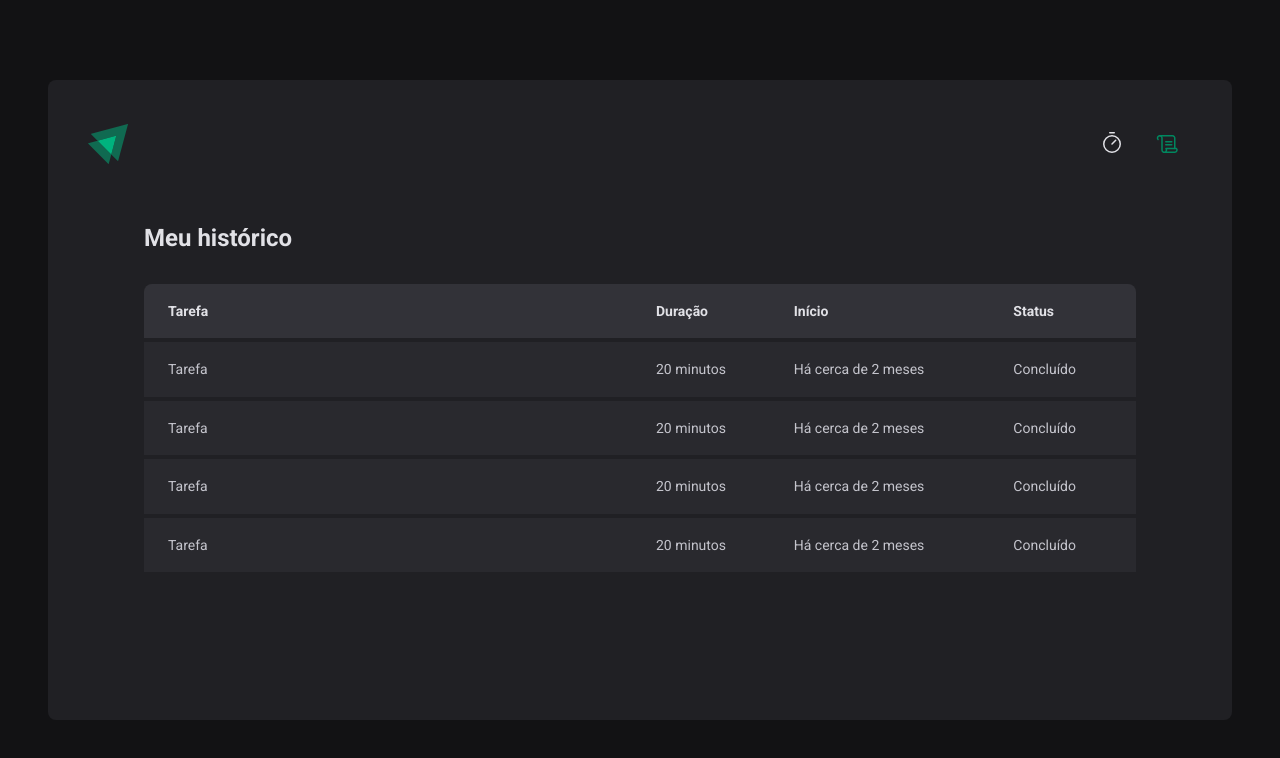
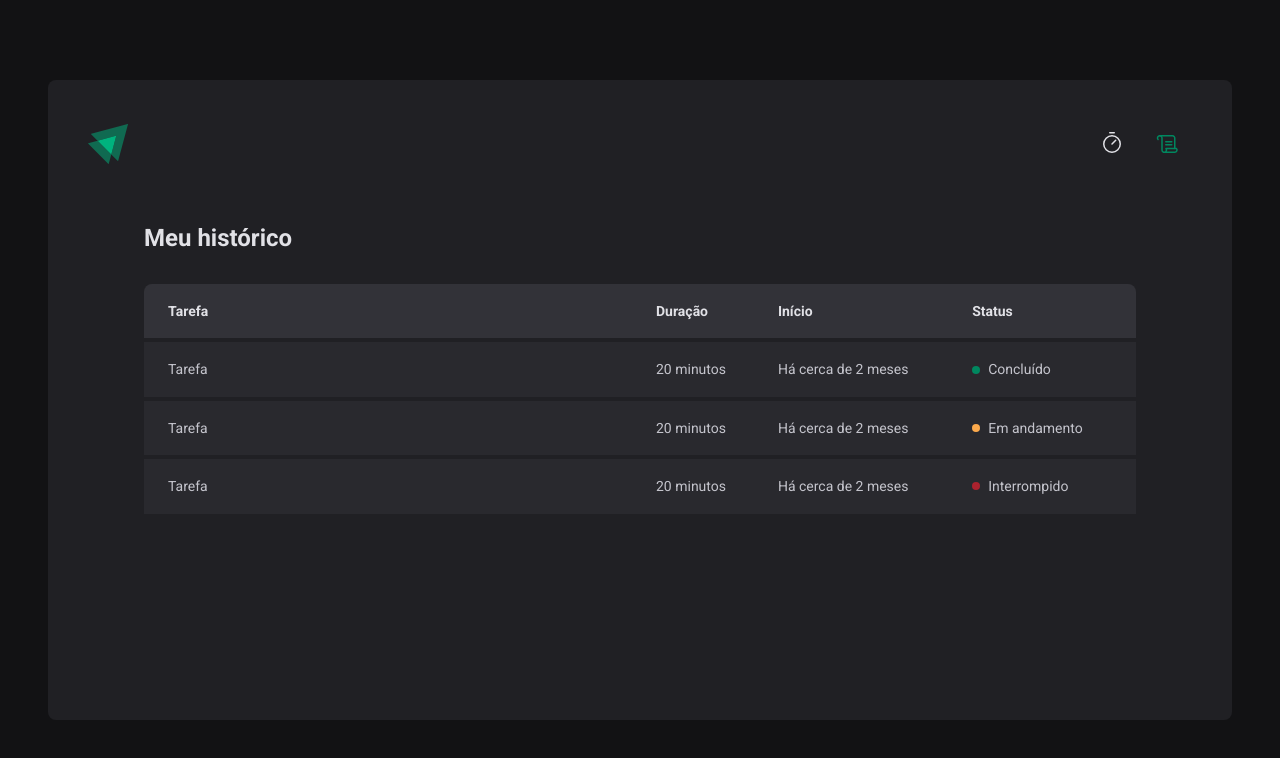
Before and after one commit to diipacheco/ignite-timer, a React (Vite) app: page /history in a window 1280 px wide. Shown: the top 758 px of the page. Built offline with nearby package versions, Linux system fonts and the light colour scheme.

Commit message:
Finish Status styles

```diff
--- a/src/pages/History/index.tsx
+++ b/src/pages/History/index.tsx
@@ -1,4 +1,4 @@
-import { HistoryContainer, HistoryList } from './styles';
+import { HistoryContainer, HistoryList, Status } from './styles';
 
 export function History() {
   return (
@@ -20,25 +20,31 @@ export function History() {
               <td>Tarefa</td>
               <td>20 minutos</td>
               <td>Há cerca de 2 meses</td>
-              <td>Concluído</td>
+              <td>
+                <Status statusColor="green">
+                  Concluído
+                </Status>
+              </td>
             </tr>
             <tr>
               <td>Tarefa</td>
               <td>20 minutos</td>
               <td>Há cerca de 2 meses</td>
-              <td>Concluído</td>
+              <td>
+                <Status statusColor="yellow">
+                  Em andamento
+                </Status>
+              </td>
             </tr>
             <tr>
               <td>Tarefa</td>
               <td>20 minutos</td>
               <td>Há cerca de 2 meses</td>
-              <td>Concluído</td>
-            </tr>
-            <tr>
-              <td>Tarefa</td>
-              <td>20 minutos</td>
-              <td>Há cerca de 2 meses</td>
-              <td>Concluído</td>
+              <td>
+                <Status statusColor="red">
+                  Interrompido
+                </Status>
+              </td>
             </tr>
           </tbody>
         </table>
--- a/src/pages/History/styles.ts
+++ b/src/pages/History/styles.ts
@@ -60,3 +60,21 @@ export const HistoryList = styled.div`
     }
   }
 `;
+
+interface StatusProps {
+  statusColor: 'yellow' | 'green' | 'red';
+}
+
+export const Status = styled.span<StatusProps>`
+  display: flex;
+  align-items: center;
+  gap: 0.5rem;
+
+  &::before {
+    content: '';
+    width: 0.5rem;
+    height: 0.5rem;
+    border-radius: 50%;
+    background-color: ${({ theme, statusColor }) => theme[`${statusColor}-500`]};
+  }
+`;
```
